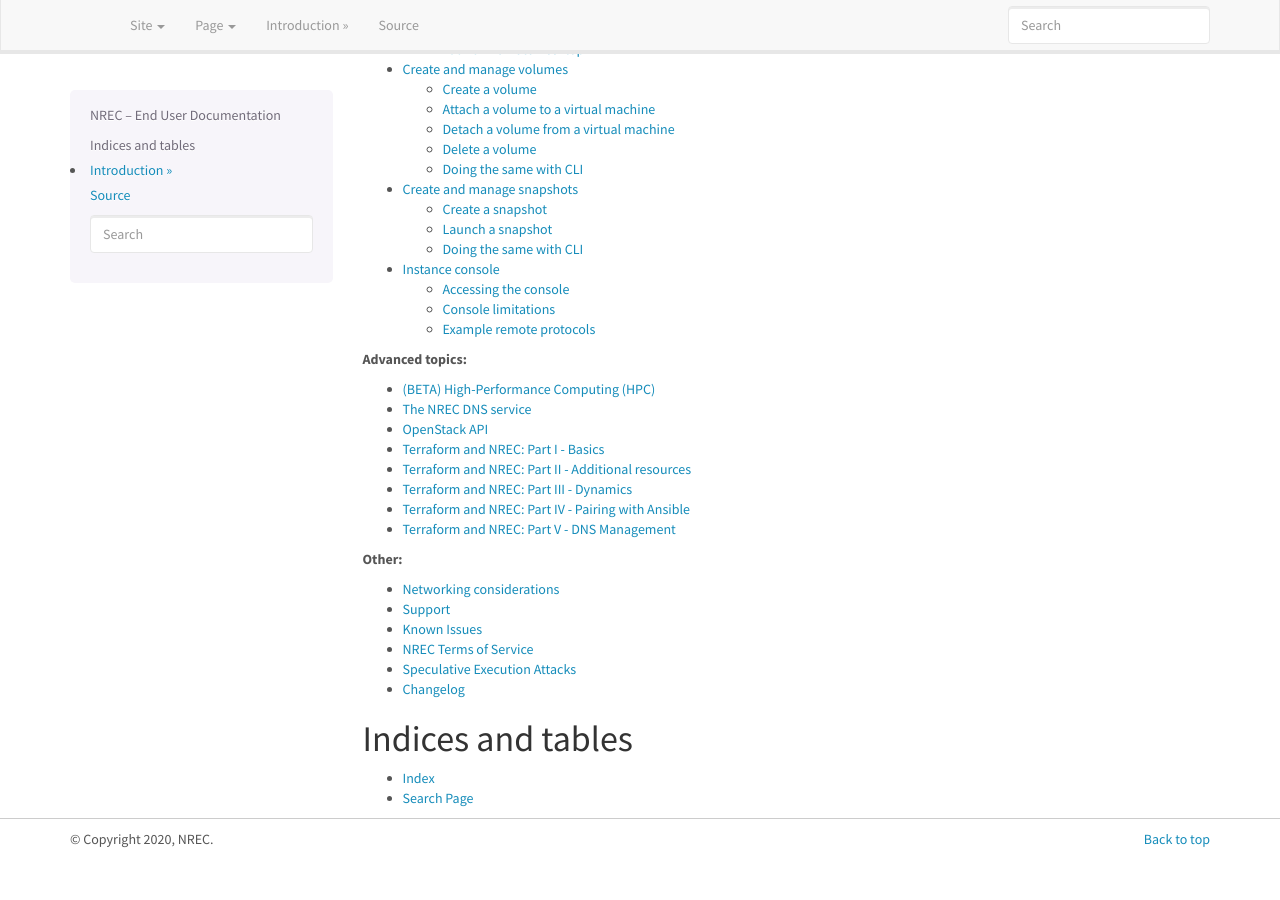
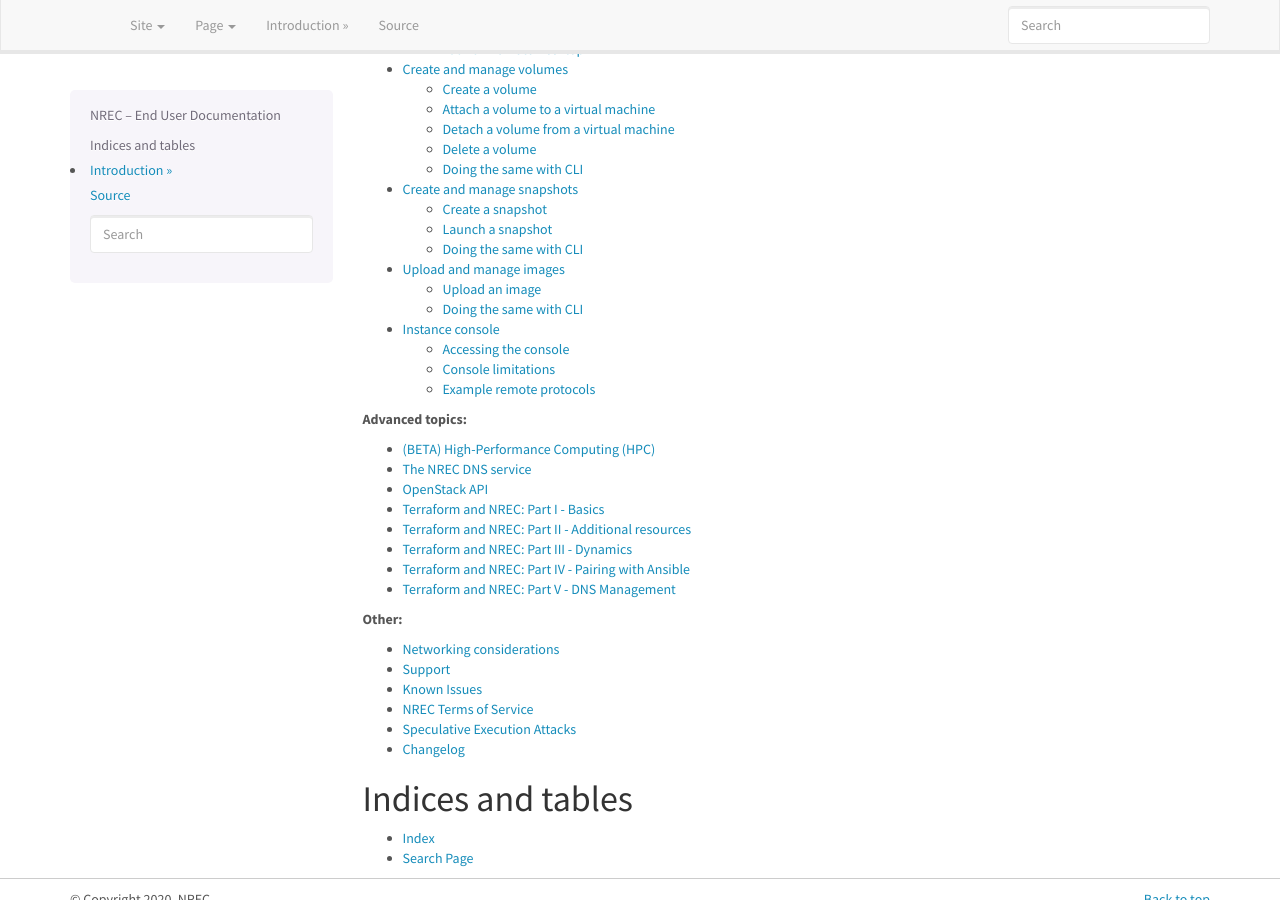
Before and after one commit to norcams/docs-enduser, a Sphinx documentation site: the page built from docs/index.rst, in a window 1280 px wide and 900 px high, scrolled down 711 px. Built offline with Sphinx 7.4.7, drawn with Linux system fonts in a browser that asks for light colours; pages that are not in the unit, such as notebooks, are missing from menus; before the commit the page ends 1570 px from its top, so only the background shows below that; part of the change alters nothing that is shown.

Commit message:
Added documentation for managing images

```diff
--- /dev/null
+++ b/docs/create-image.rst
@@ -0,0 +1,66 @@
+.. |date| date::
+
+Upload and manage images
+========================
+
+Last changed: |date|
+
+.. contents::
+
+You can create an image and use it as the base for your instances.
+
+Upload an image
+---------------
+
+#. Log in to the dashboard
+
+#. Select the appropriate project from the drop down menu at the top left
+
+#. On the Project tab -> Compute tab ->  Images category
+
+#. Click Create Image
+
+#. The Create An Image dialog box appears
+
+#. Enter the following values:
+
+   .. code-block:: console
+
+    +-------------------+----------------------------------------------------------------------+
+    | Image Name        | Enter a name for the image                                           |
+    | Image Description | Enter a description of the image                                     |
+    | Image Source      | Browse the image source                                              |
+    | Format            | Select the image format (E.g. QCOW2) for the image                   |
+    | Architecture      | Specify the architecture. E.g. i386 for a 32-bit/x86_64 for a 64-bit |
+    | Minimum Disk (GB) | Leave this field empty                                               |
+    | Minimum RAM (MB)  | Leave this field empty                                               |
+    | Protected         | Select if only users with permissions can delete the image - Yes/No  |
+    +-------------------+----------------------------------------------------------------------+
+
+
+Doing the same with CLI
+-----------------------
+
+The simplest way to obtain a virtual machine image that works with OpenStack is to download one of offical
+images.
+We recommend using the images in qcow2 format.
+
+.. code-block:: console
+
+    $ openstack image create --disk-format qcow2 --public --file ./cirros-x86_64-disk.img DemoImage
+
+.. code-block:: console
+
+    $ openstack image list
+    +--------------------------------------+---------------------+-------------+
+    | ID                                   | Name                | Status      |
+    +--------------------------------------+---------------------+-------------+
+    | 6520eb21-09b6-4745-d905-7779ac579af8 | DemoImage           | active      |
+    | cbd76177-c79b-490f-9a7f-59f9eed3412e | Debian Jessie 8     | active      |
+    | d175564a-156e-41c7-b2a3-fd8b018e9e11 | Outdated (Ubuntu)   | deactivated |
+    | 484e5754-f4f7-409c-8ba1-454e422816b4 | Outdated (Ubuntu)   | deactivated |
+    | fecf1f4d-e36d-44fe-94de-4eae707b40aa | Outdated (Ubuntu)   | deactivated |
+    | 6f24613b-4f98-4caa-9bc6-0294f4c67fac | Outdated (Fedora)   | deactivated |
+    | ceb6ff80-24de-460a-9ecc-85f3283aa98e | Outdated (Debian)   | deactivated |
+    | d241a2b5-cd1d-4812-8d59-2ccfb1acbf88 | CentOS 7            | active      |
+    +--------------------------------------+---------------------+-------------+
--- a/docs/index.rst
+++ b/docs/index.rst
@@ -23,6 +23,7 @@ Norwegian Research and Education Cloud
    create-windows-machine
    manage-volumes
    create-snapshot
+   create-image
    console
 
 **Advanced topics:**
```
